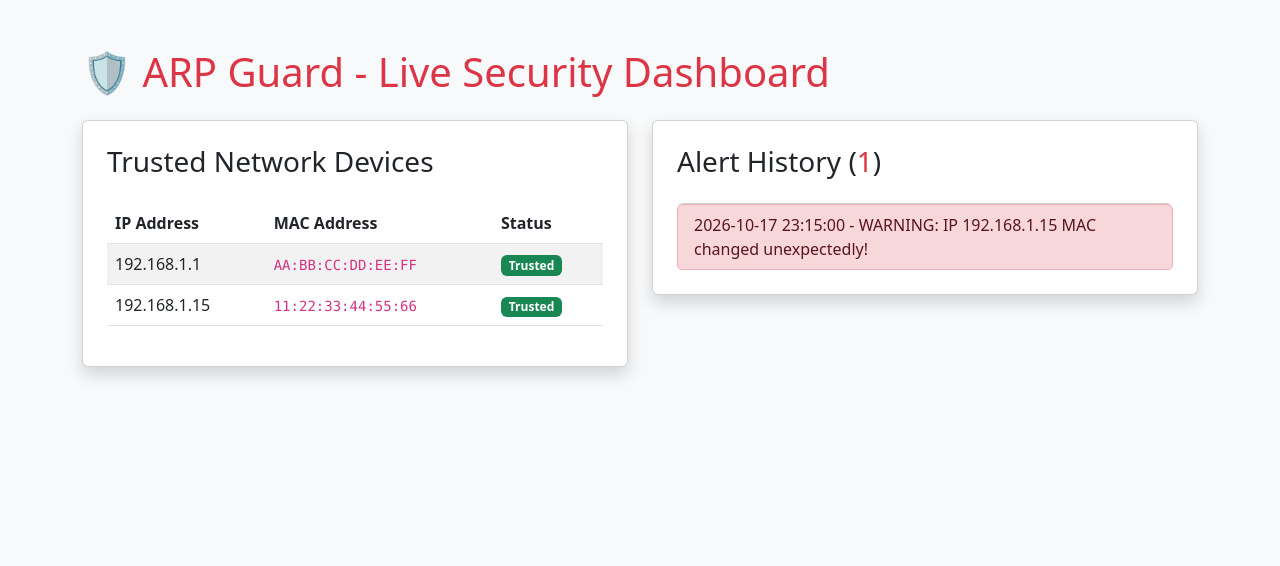
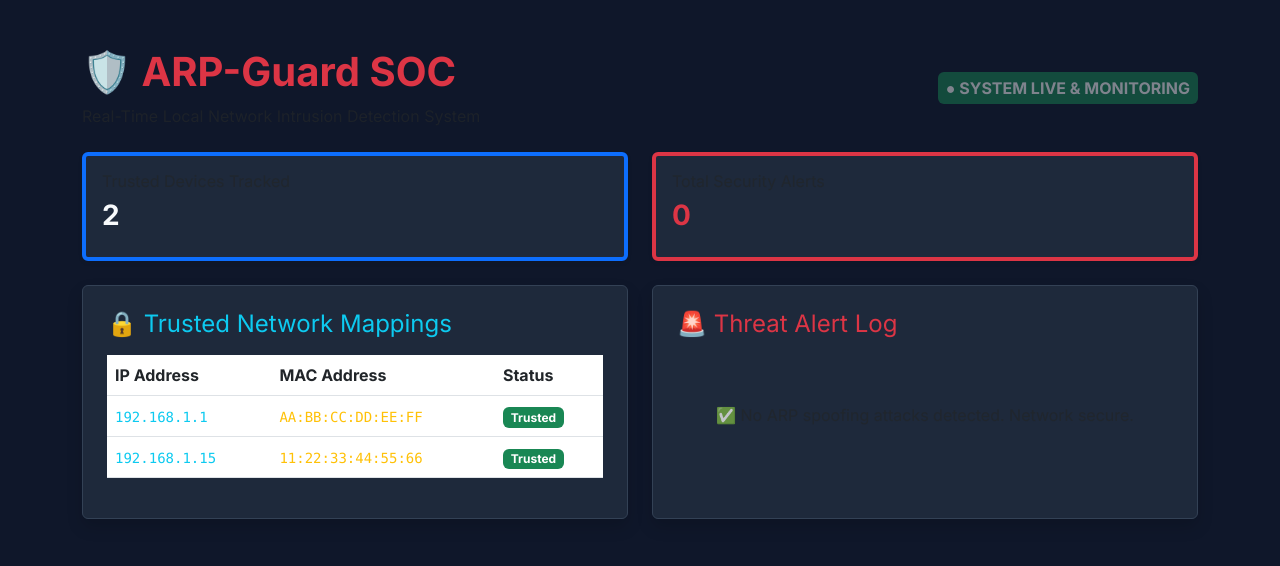
Before and after one commit to jolly-prableen/ARP-Guard, a Flask app: page / in a window 1280 px wide. Shown: the top 566 px of the page. Run offline with Flask 3, Linux system fonts and the light colour scheme.

Commit message:
Upgrade Flask dashboard to professional dark-mode SOC style with live log integration

```diff
--- a/alerts/dashboard.py
+++ b/alerts/dashboard.py
@@ -1,21 +1,32 @@
 # alerts/dashboard.py
 from flask import Flask, render_template
+import os
 
 app = Flask(__name__)
 
-# Sample mock data for standalone testing (will link with Person A's engine later)
+# Trusted network device baseline configuration
 trusted_devices = {
-    "192.168.1.1": "AA:BB:CC:DD:EE:FF",  # Router
-    "192.168.1.15": "11:22:33:44:55:66" # Victim VM
+    "192.168.1.1": "AA:BB:CC:DD:EE:FF",  # Gateway / Router
+    "192.168.1.15": "11:22:33:44:55:66" # Subnet Host / Victim VM
 }
 
-alert_history = [
-    "2026-10-17 23:15:00 - WARNING: IP 192.168.1.15 MAC changed unexpectedly!"
-]
+def get_live_alerts():
+    """Reads alerts dynamically from the alerts.log file generated by notifier.py"""
+    log_file = "alerts.log"
+    if not os.path.exists(log_file):
+        return []
+
+    alerts = []
+    with open(log_file, "r") as f:
+        for line in f.readlines():
+            if "WARNING" in line or "ALERT" in line:
+                alerts.append(line.strip())
+    return alerts[::-1]  # Show newest alerts first
 
 @app.route('/')
 def index():
-    return render_template('index.html', devices=trusted_devices, alerts=alert_history)
+    live_alerts = get_live_alerts()
+    return render_template('index.html', devices=trusted_devices, alerts=live_alerts)
 
 if __name__ == '__main__':
     app.run(debug=True, port=5000)
--- a/alerts/templates/index.html
+++ b/alerts/templates/index.html
@@ -3,22 +3,60 @@
 <head>
     <meta charset="UTF-8">
     <meta name="viewport" content="width=device-width, initial-scale=1.0">
-    <title>ARP Guard - Web Dashboard</title>
-    <!-- Bootstrap CSS for clean, modern styling -->
+    <title>ARP-Guard | Security Operations Center</title>
+    <!-- Bootstrap 5 CSS -->
     <link href="https://cdn.jsdelivr.net/npm/bootstrap@5.3.0/dist/css/bootstrap.min.css" rel="stylesheet">
+    <!-- Google Fonts -->
+    <link href="https://fonts.googleapis.com/css2?family=Inter:wght@300;400;600;700&display=swap" rel="stylesheet">
+    <!-- Auto-refresh page every 3 seconds for live monitoring -->
+    <meta http-equiv="refresh" content="3">
+    <style>
+        body { font-family: 'Inter', sans-serif; background-color: #0f172a; color: #f8fafc; }
+        .card { background-color: #1e293b; border: 1px solid #334155; color: #f8fafc; }
+        .table { color: #f8fafc; }
+        .table-striped > tbody > tr:nth-of-type(odd) { background-color: #273548; color: #f8fafc; }
+        .badge-live { animation: pulse 2s infinite; }
+        @keyframes pulse { 0% { opacity: 1; } 50% { opacity: 0.4; } 100% { opacity: 1; } }
+    </style>
 </head>
-<body class="bg-light">
-    <div class="container mt-5">
-        <h1 class="text-danger mb-4">🛡️ ARP Guard - Live Security Dashboard</h1>
+<body>
+    <div class="container py-5">
+        <!-- Header Section -->
+        <div class="d-flex justify-content-between align-items-center mb-4">
+            <div>
+                <h1 class="fw-bold text-danger">🛡️ ARP-Guard SOC</h1>
+                <p class="text-muted mb-0">Real-Time Local Network Intrusion Detection System</p>
+            </div>
+            <div>
+                <span class="badge bg-success badge-live fs-6 p-2">● SYSTEM LIVE & MONITORING</span>
+            </div>
+        </div>
 
-        <div class="row">
+        <!-- Quick Stats Row -->
+        <div class="row g-4 mb-4">
+            <div class="col-md-6">
+                <div class="card p-3 shadow-sm border-start border-primary border-4">
+                    <h6 class="text-muted">Trusted Devices Tracked</h6>
+                    <h3 class="fw-bold">{{ devices|length }}</h3>
+                </div>
+            </div>
+            <div class="col-md-6">
+                <div class="card p-3 shadow-sm border-start border-danger border-4">
+                    <h6 class="text-muted">Total Security Alerts</h6>
+                    <h3 class="fw-bold text-danger">{{ alerts|length }}</h3>
+                </div>
+            </div>
+        </div>
+
+        <div class="row g-4">
             <!-- Trusted Devices Table -->
-            <div class="col-md-6">
-                <div class="card shadow p-4 mb-4">
-                    <h3>Trusted Network Devices</h3>
-                    <table class="table table-striped mt-3">
+            <div class="col-lg-6">
+                <div class="card shadow p-4 h-100">
+                    <h4 class="mb-3 text-info">🔒 Trusted Network Mappings</h4>
+                    <div class="table-responsive">
+                        <table class="table table-hover align-middle">
                             <thead>
-                            <tr>
+                                <tr class="text-secondary">
                                     <th>IP Address</th>
                                     <th>MAC Address</th>
                                     <th>Status</th>
@@ -27,8 +65,8 @@
                             <tbody>
                                 {% for ip, mac in devices.items() %}
                                 <tr>
-                                <td>{{ ip }}</td>
-                                <td><code>{{ mac }}</code></td>
+                                    <td><code class="text-info">{{ ip }}</code></td>
+                                    <td><code class="text-warning">{{ mac }}</code></td>
                                     <td><span class="badge bg-success">Trusted</span></td>
                                 </tr>
                                 {% endfor %}
@@ -36,20 +74,27 @@
                         </table>
                     </div>
                 </div>
+            </div>
 
-            <!-- Alert History Panel -->
-            <div class="col-md-6">
-                <div class="card shadow p-4 mb-4">
-                    <h3>Alert History (<span class="text-danger">{{ alerts|length }}</span>)</h3>
-                    <ul class="list-group mt-3">
+            <!-- Threat Alert History Panel -->
+            <div class="col-lg-6">
+                <div class="card shadow p-4 h-100">
+                    <h4 class="mb-3 text-danger">🚨 Threat Alert Log</h4>
+                    <div class="alert-box overflow-auto" style="max-height: 250px;">
                         {% if alerts %}
+                            <ul class="list-group list-group-flush bg-transparent">
                                 {% for alert in alerts %}
-                            <li class="list-group-item list-group-item-danger">{{ alert }}</li>
+                                <li class="list-group-item bg-dark text-danger border-secondary mb-2 rounded shadow-sm">
+                                    <small>⚠️ {{ alert }}</small>
+                                </li>
                                 {% endfor %}
+                            </ul>
                         {% else %}
-                            <li class="list-group-item text-muted">No attacks detected yet. Network is secure!</li>
+                            <div class="text-center py-5 text-muted">
+                                <p class="mb-0">✅ No ARP spoofing attacks detected. Network secure.</p>
+                            </div>
                         {% endif %}
-                    </ul>
+                    </div>
                 </div>
             </div>
         </div>
```
Also changed, not shown: 1 other file. Lines whose indentation alone changed are shown as unchanged.
